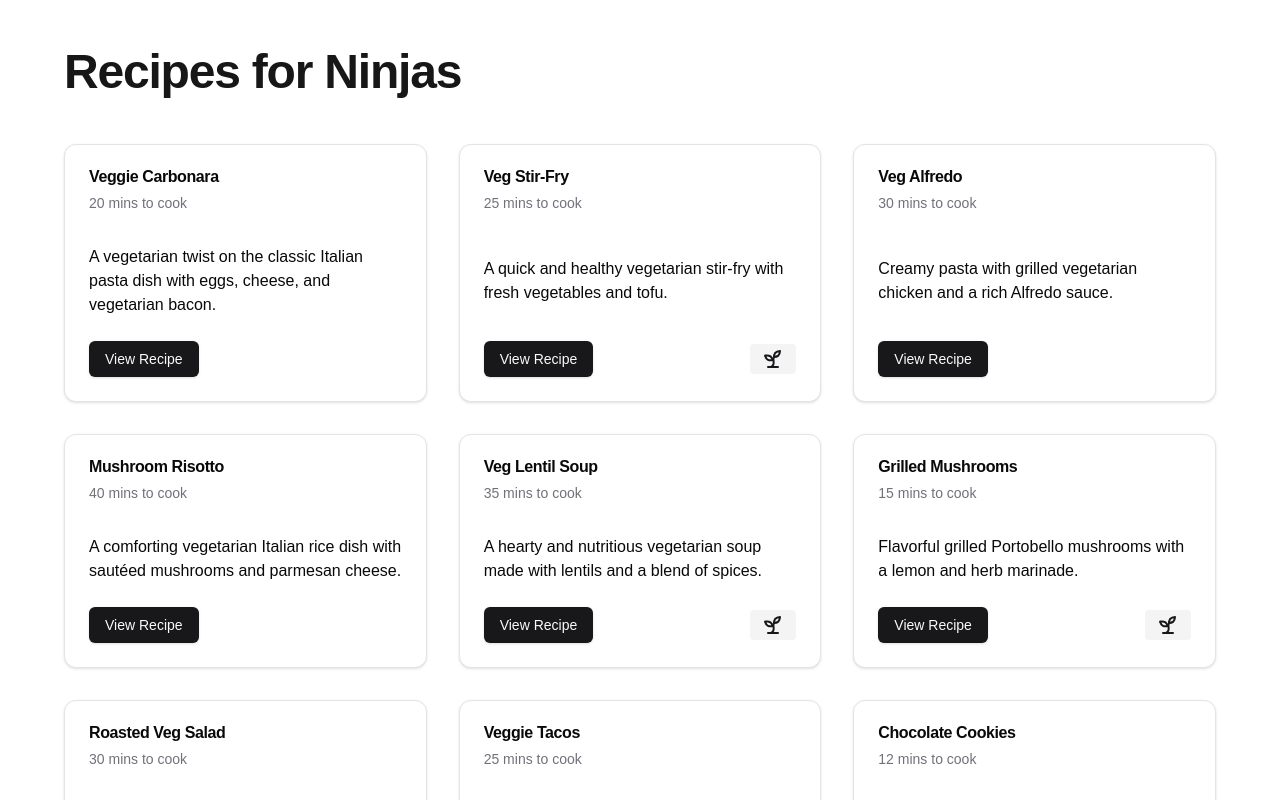
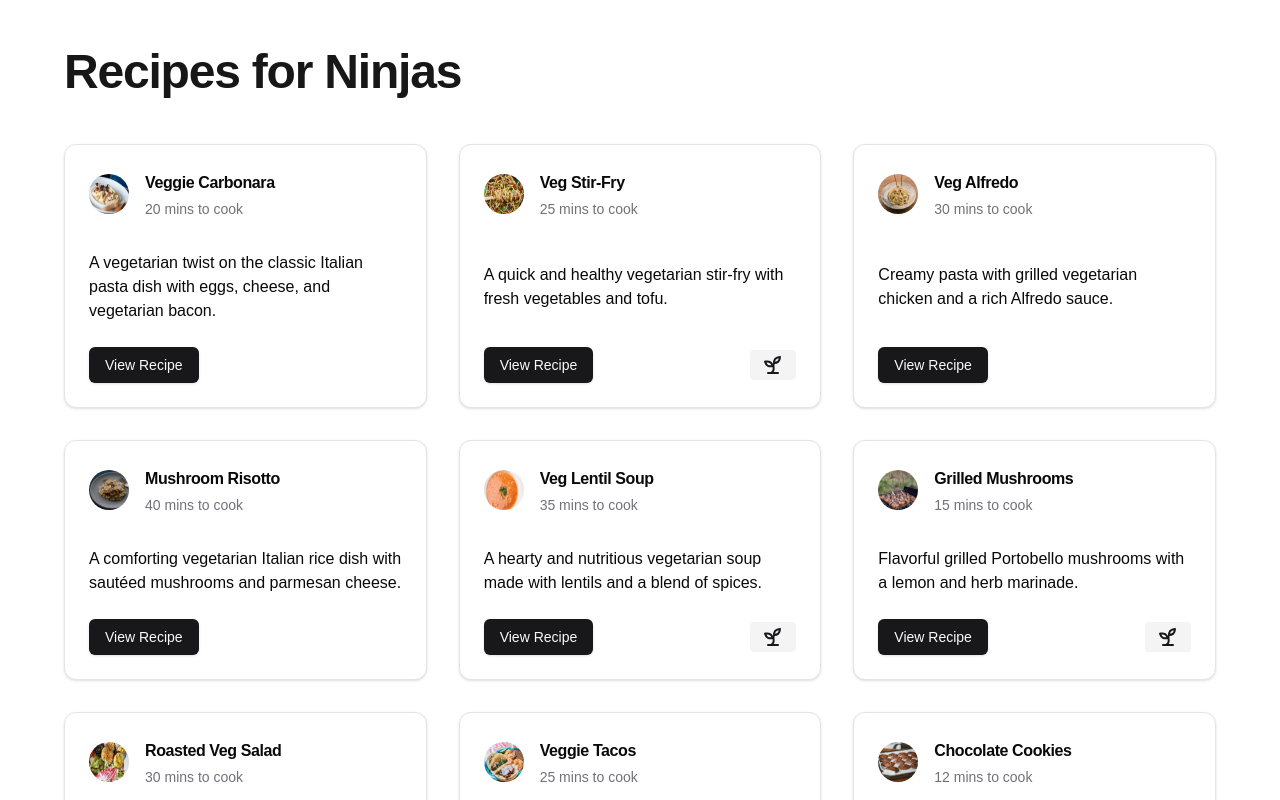
Before and after one commit to Mig-uel/shadcn-ui-crash-course, a Next.js app: page / in a window 1280 px wide. Shown: the top 800 px of the page. Built offline with nearby package versions, Linux system fonts and the light colour scheme; data requests are answered from the project's data file.

Commit message:
feat: Add Avatar component with fallback and image support to recipe cards

```diff
--- a/app/page.tsx
+++ b/app/page.tsx
@@ -1,3 +1,4 @@
+import { Avatar, AvatarFallback, AvatarImage } from '@/components/ui/avatar'
 import { Badge } from '@/components/ui/badge'
 import { Button } from '@/components/ui/button'
 import {
@@ -32,7 +33,13 @@ export default async function Home() {
         {recipes.map((recipe) => (
           <Card key={recipe.id} className='flex flex-col justify-between'>
             <CardHeader className='flex flex-row gap-4 items-center'>
-              {/* TODO: avatar */}
+              <Avatar>
+                <AvatarImage src={`/img/${recipe.image}`} alt={recipe.title} />
+                <AvatarFallback>
+                  {recipe.title.slice(0, 1)}
+                  {recipe.title.split(' ')[1].slice(0, 1)}
+                </AvatarFallback>
+              </Avatar>
               <div>
                 <CardTitle>{recipe.title}</CardTitle>
                 <CardDescription>{recipe.time} mins to cook</CardDescription>
```
